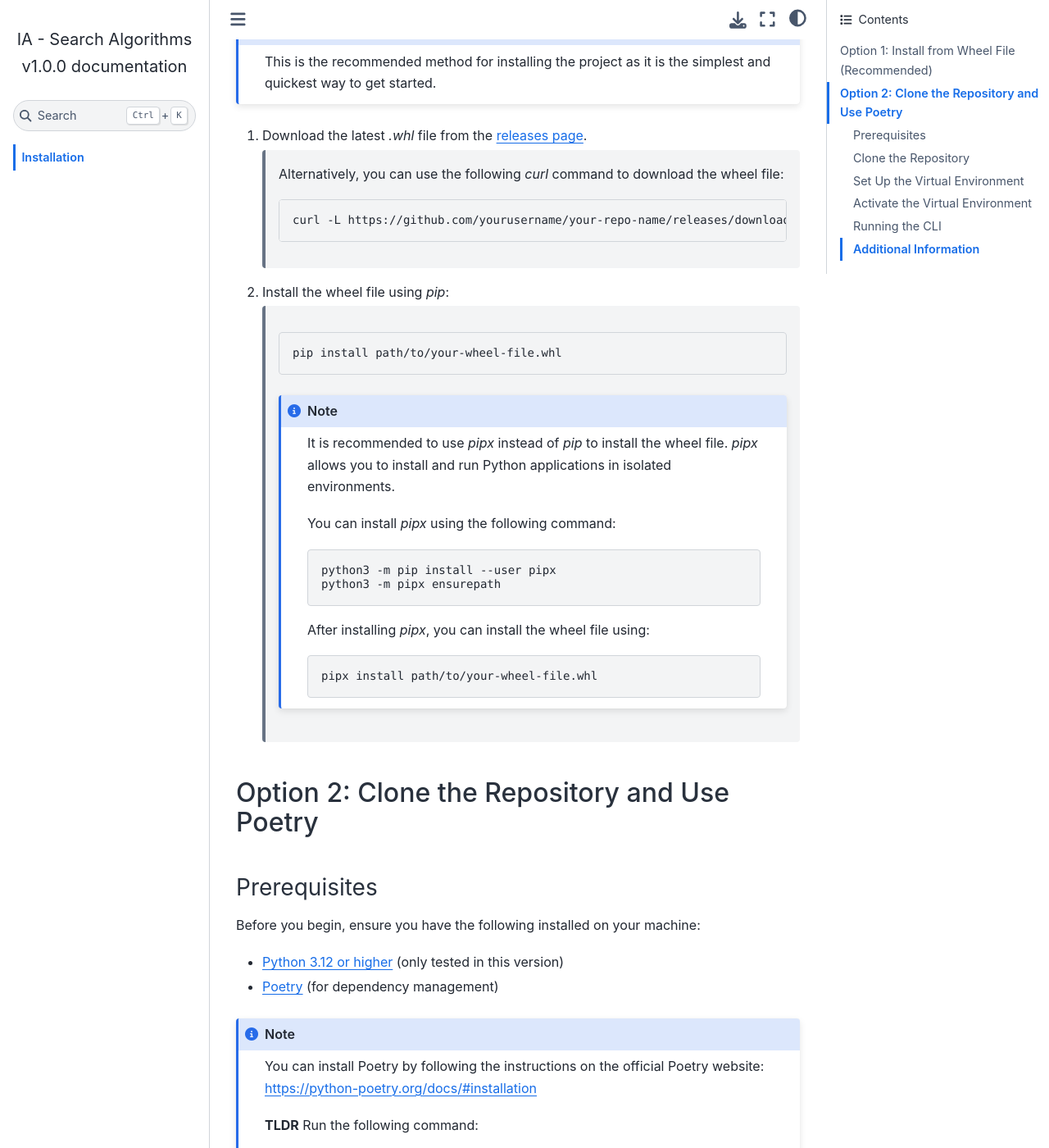
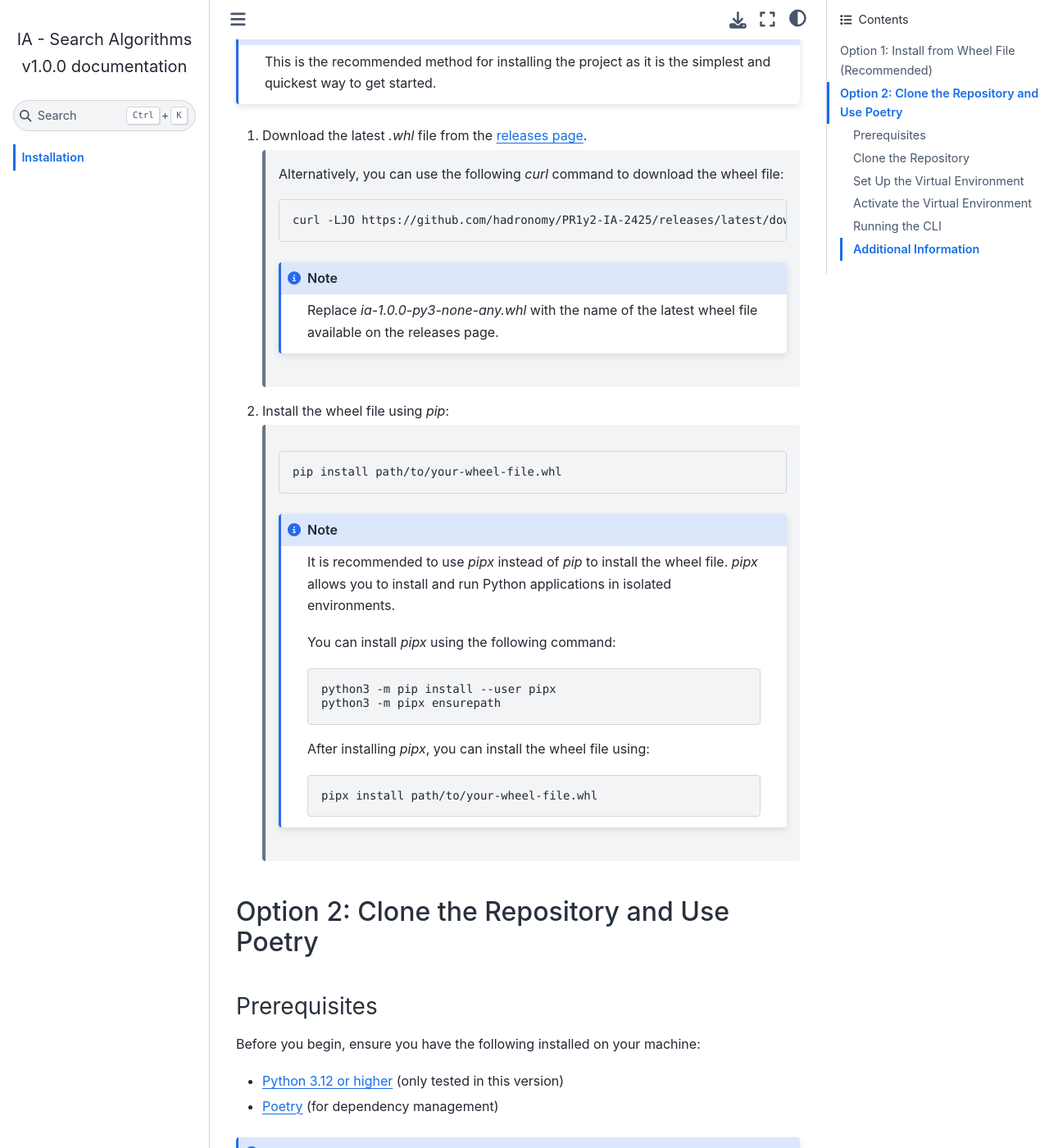
Before and after one commit to hadronomy/PR1y2-IA-2425, a Sphinx documentation site: the page built from docs/source/installation.rst, in a window 1280 px wide and 1400 px high, scrolled down 331 px. Shown: the whole window at 82% size. Built offline with Sphinx 7.4.7 and the Sphinx Book theme 1.1.4, drawn with Linux system fonts in a browser that asks for light colours; some of the changed text lies outside the part shown.

Commit message:
docs: replace repository urls to match

```diff
--- a/docs/source/conf.py
+++ b/docs/source/conf.py
@@ -31,3 +31,7 @@
 
 html_theme = "sphinx_book_theme"
 html_static_path = ["_static"]
+
+rst_epilog = """
+.. |repo_url| replace:: https://github.com/hadronomy/PR1y2-IA-2425
+"""
--- a/docs/source/installation.rst
+++ b/docs/source/installation.rst
@@ -6,19 +6,24 @@
 Option 1: Install from Wheel File (Recommended)
 ************************************************
 
-You can download the wheel file from the `releases page <https://github.com/yourusername/your-repo-name/releases>`_ and install it using `pip`.
+You can download the wheel file from the `releases page <https://github.com/hadronomy/PR1y2-IA-2425|/releases/latest>`_ and install it using `pip`.
 
 .. note::
 
     This is the recommended method for installing the project as it is the simplest and quickest way to get started.
 
-#. Download the latest `.whl` file from the `releases page <https://github.com/yourusername/your-repo-name/releases>`_.
+#. Download the latest `.whl` file from the `releases page <https://github.com/hadronomy/PR1y2-IA-2425/releases/latest>`_.
 
     Alternatively, you can use the following `curl` command to download the wheel file:
 
     .. code-block:: sh
 
-      curl -L https://github.com/yourusername/your-repo-name/releases/download/vX.Y.Z/your-wheel-file.whl
+      curl -LJO https://github.com/hadronomy/PR1y2-IA-2425/releases/latest/download/ia-1.0.0-py3-none-any.whl
+
+
+    .. note::
+
+        Replace `ia-1.0.0-py3-none-any.whl` with the name of the latest wheel file available on the releases page.
 
 #. Install the wheel file using `pip`:
 
@@ -72,8 +77,8 @@
 
 .. code-block:: sh
 
-    git clone https://github.com/yourusername/your-repo-name.git
-    cd your-repo-name
+    git clone https://github.com/hadronomy/PR1y2-IA-2425.git
+    cd PR1y2-IA-2425
 
 Set Up the Virtual Environment
 ==============================
```
